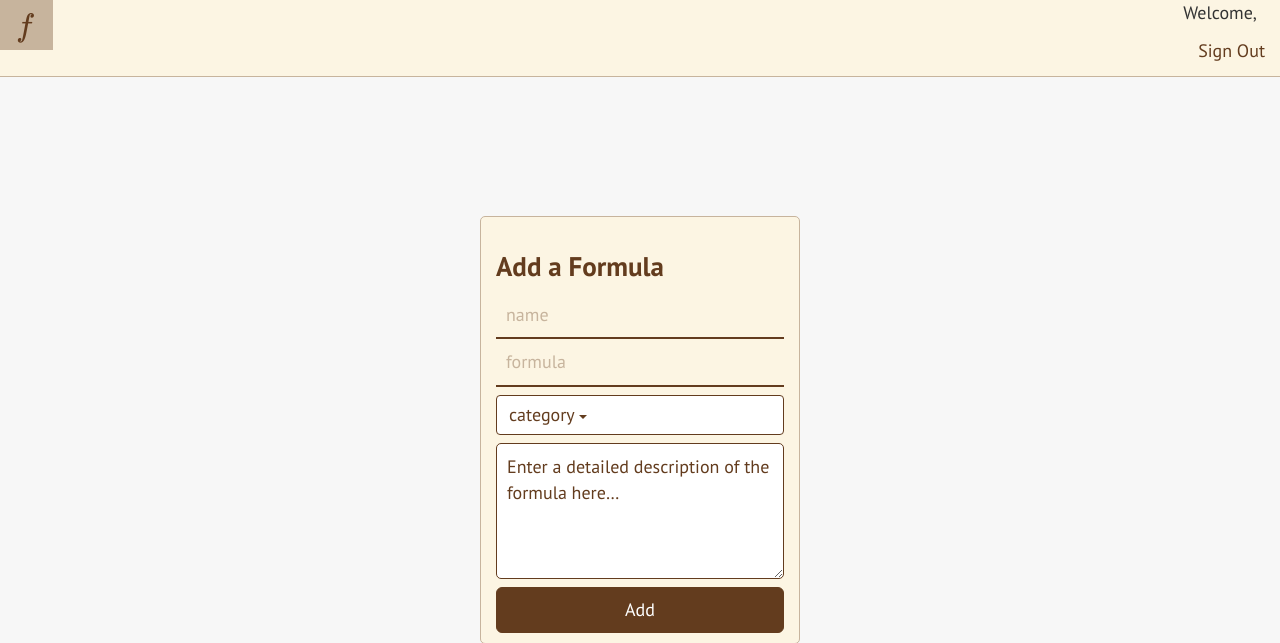
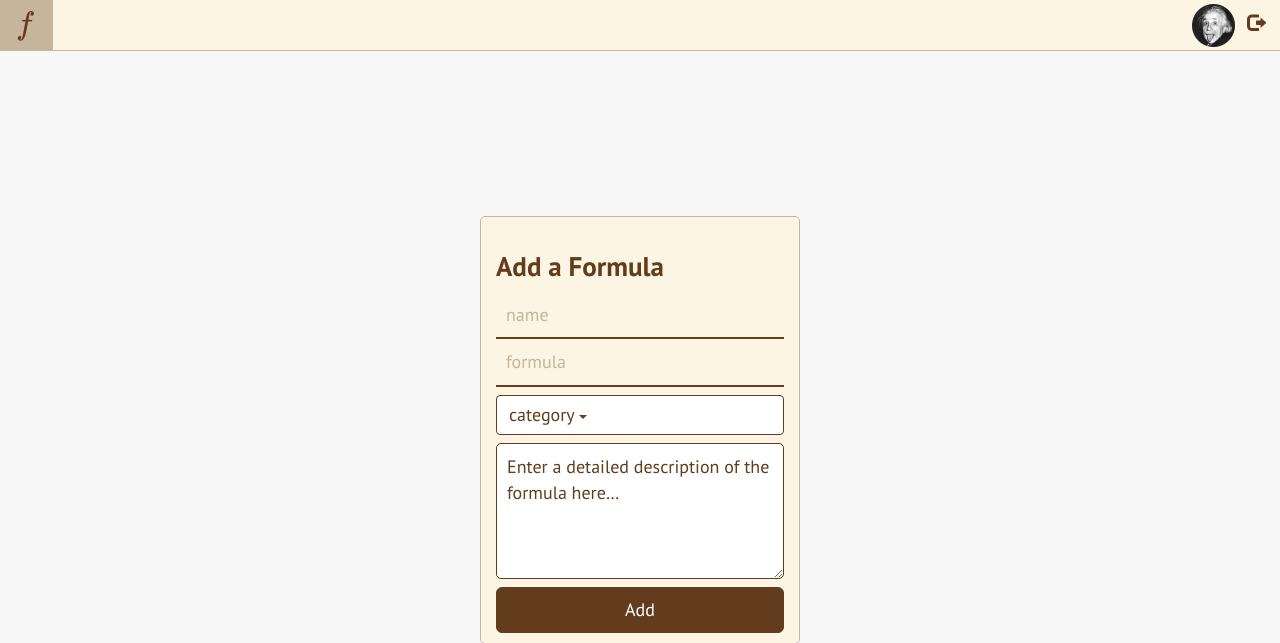
Before and after one commit to aclissold/formulas, a PHP site: page /add.php in a window 1280 px wide. Shown: the top 643 px of the page. Run offline with PHP 8.4, Linux system fonts and the light colour scheme; the visitor is signed in with stand-in values (Sample User, id 1); data that the repository does not hold is empty.

Commit message:
Cleanup user area in the navbar

```diff
--- a/public_html/add.php
+++ b/public_html/add.php
@@ -90,8 +90,14 @@
         <a class="navbar-brand navbar-brand-small tex" href="#" data-expr="f">f</a>
       </div>
       <div id="navbar" class="navbar-collapse collapse">
-        <ul class="nav navbar-nav navbar-right">
-          <li>Welcome, <?php echo $userRow['USER_NAME']; ?>&nbsp;<a href="logout.php?logout">Sign Out</a></li>
+        <ul class="user nav navbar-nav navbar-right">
+          <li>
+            <span><?php echo $userRow['USER_NAME']; ?></span>
+            <img alt="Albert" class="albert" src="img/albert.png" width="43" height="43"/>
+            <a href="logout.php?logout">
+              <span class="glyphicon glyphicon-log-out"/>
+            </a>
+          </li>
         </ul>
       </div><!--/.nav-collapse -->
     </nav>
--- a/public_html/css/style.css
+++ b/public_html/css/style.css
@@ -40,9 +40,6 @@
   padding: 5px 16px;
   font-size: 27px;
 }
-.navbar-default .navbar-brand-small {
-  padding: 7px 16px;
-}
 .navbar-default .navbar-brand:focus,
 .navbar-default .navbar-brand:hover {
   background-color: #c7b49d;
@@ -74,8 +71,19 @@
 .navbar-default .navbar-nav>li>a:hover {
   color: #3b2412;
 }
+
 .navbar-right {
   margin-right: 0;
+}
+.user {
+  padding: 3.5px 0 0 8px;
+}
+.user li {
+  color: #633c1e;
+  font-size: 18px;
+}
+.user li a {
+  display: initial;
 }
 
 .btn-primary {
@@ -130,3 +138,8 @@
 textarea.form-control:-ms-input-placeholder {
   color: #633c1e;
 }
+
+.albert {
+  margin-left: 8px;
+  margin-right: -8px;
+}
```
Also changed, not shown: public_html/img/albert.png (added).
